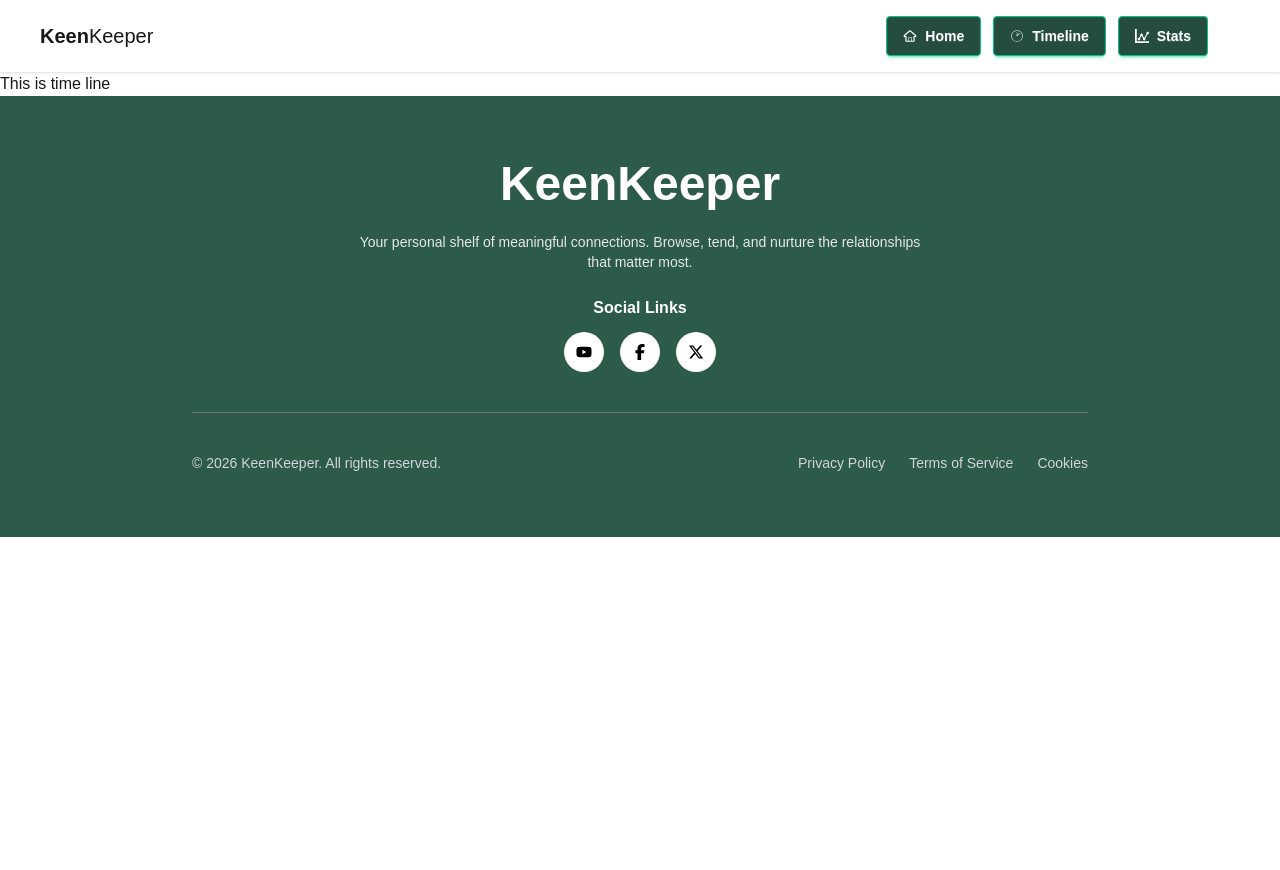
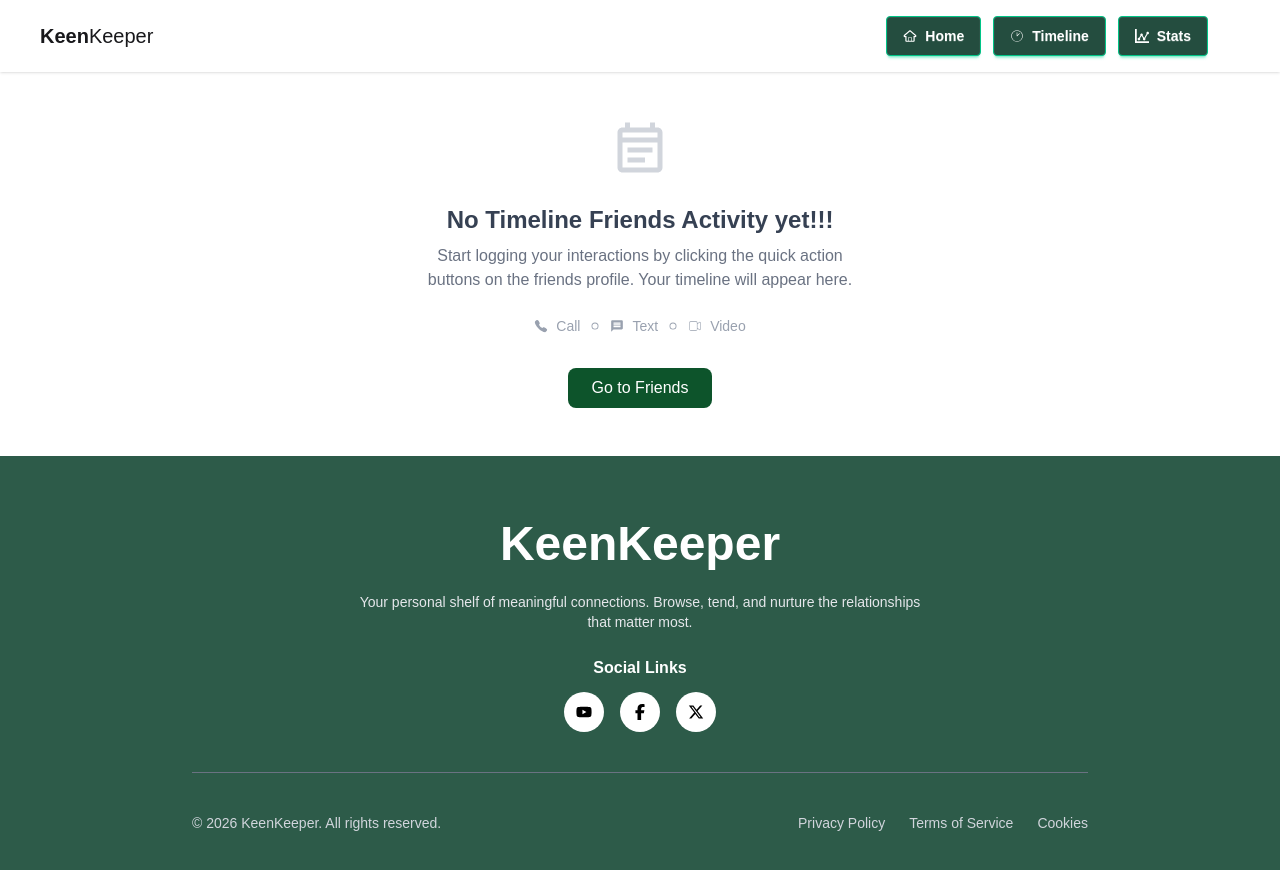
Before and after one commit to Nirjhor07/KeenKeeper-a7, a Next.js app: page /timeline in a window 1280 px wide. Shown: the top 870 px of the page. Before the commit the page ends 800 px from the top, so only its background shows below. Built offline with nearby package versions, Linux system fonts and the light colour scheme; no server answers.

Commit message:
timeline feature added now working on filter items

```diff
--- a/src/app/Components/DataProvider.jsx
+++ b/src/app/Components/DataProvider.jsx
@@ -1,7 +1,7 @@
 "use client";
-import { createContext, useContext } from "react";
+import { createContext, useContext, useState } from "react";
 
-const DataContext = createContext();
+export const DataContext = createContext();
 
 const dataJson = async () => {
   const res = await fetch("https://keen-keeper-a7-black.vercel.app/data.json");
@@ -10,13 +10,15 @@ const dataJson = async () => {
 };
 const dataPromise = dataJson();
 
-const data = {
-  dataPromise,
-};
+const DataProvider = ({ children }) => {
+  const [fActivity, setFActivity] = useState([]);
+  const data = {
+    dataPromise,
+    fActivity,
+    setFActivity,
+  };
 
-const DataProvider = ({ children }) => {
   return <DataContext.Provider value={data}>{children}</DataContext.Provider>;
 };
 
-export { DataContext };
 export default DataProvider;
--- a/src/app/Components/FriendsDetails/FriendDetails.jsx
+++ b/src/app/Components/FriendsDetails/FriendDetails.jsx
@@ -9,7 +9,7 @@ const FriendDetails = ({ id }) => {
   const datas = use(dataPromise);
 
   const details = datas.find((data) => data.id === parseInt(id));
-  console.log(details);
+  // console.log(details);
 
   return (
     <div className=" bg-base-200 p-6 flex justify-center items-center py-10">
--- a/src/app/Components/ProfileDetailsCard/ProfileDetailsCard.jsx
+++ b/src/app/Components/ProfileDetailsCard/ProfileDetailsCard.jsx
@@ -4,11 +4,12 @@ import QuickButton from "../QuickButton/QuickButton";
 import SetCard from "../SetCards/SetCard";
 import { MdMessage } from "react-icons/md";
 import { CiVideoOn } from "react-icons/ci";
-import Link from "next/link";
 import { toast } from "react-toastify";
+import { useContext } from "react";
+import { DataContext } from "../DataProvider";
 
 const ProfileDetailsCard = ({ details }) => {
-  const { days_since_contact, next_due_date, goal, id } = details;
+  const { days_since_contact, next_due_date, goal, name } = details;
 
   // function to format date like figma
   const formatDate = (dateString) => {
@@ -17,8 +18,15 @@ const ProfileDetailsCard = ({ details }) => {
     return date.toLocaleDateString("en-US", options);
   };
 
-  const hadleLinkClick = () => {
-    toast("clicked");
+  // context api calling to use usestate
+  const { fActivity, setFActivity } = useContext(DataContext);
+  // console.log(fActivity)
+
+  // handle btn click and toastify notification
+  const hadleLinkClick = (value, icon) => {
+    const newActivity = { name, value, icon };
+    toast(`${value} with ${name} added to timeline`);
+    setFActivity([...fActivity, newActivity]);
   };
 
   return (
@@ -56,27 +64,24 @@ const ProfileDetailsCard = ({ details }) => {
             </h3>
 
             <div className="grid grid-cols-3 gap-4">
-              <Link
-                onClick={() => hadleLinkClick()}
-                href={`/timeline/${id}`}
+              <div
+                onClick={() => hadleLinkClick("call", <IoCall />)}
                 className="contents"
               >
                 <QuickButton icon={<IoCall />} label="Call" />
-              </Link>
-              <Link
-                onClick={() => hadleLinkClick()}
-                href={`/timeline/${id}`}
+              </div>
+              <div
+                onClick={() => hadleLinkClick("text", <MdMessage />)}
                 className="contents"
               >
                 <QuickButton icon={<MdMessage />} label="Text" />
-              </Link>
-              <Link
-                onClick={() => hadleLinkClick()}
-                href={`/timeline/${id}`}
+              </div>
+              <div
+                onClick={() => hadleLinkClick("video", <CiVideoOn />)}
                 className="contents"
               >
-                <QuickButton id={id} icon={<CiVideoOn />} label="Video" />
-              </Link>
+                <QuickButton icon={<CiVideoOn />} label="Video" />
+              </div>
             </div>
           </div>
         </div>
--- /dev/null
+++ b/src/app/Components/TimeLine/NoTimeContents.jsx
@@ -0,0 +1,41 @@
+import { IoCall } from "react-icons/io5";
+import { MdMessage } from "react-icons/md";
+import { CiVideoOn } from "react-icons/ci";
+
+import { MdOutlineEventNote } from "react-icons/md";
+import { GoDot } from "react-icons/go";
+import Link from "next/link";
+
+const NoTimeContents = () => {
+  return (
+    <div className="flex flex-col items-center justify-center p-12 text-center">
+      <div className="mb-6 text-6xl text-gray-300">
+        <MdOutlineEventNote />
+      </div>
+
+      <h2 className="text-2xl font-bold text-gray-700 mb-2">
+        No Timeline Friends Activity yet!!!
+      </h2>
+
+      <p className="text-gray-500 mb-6 max-w-md">
+        Start logging your interactions by clicking the quick action buttons on the friends profile. Your timeline will appear here.
+      </p>
+
+      <div className="flex gap-2 text-sm text-gray-400 justify-center items-center">
+        <span className=" flex gap-2 justify-center items-center"> <IoCall /> Call</span>
+        <span><GoDot/></span>
+        <span className=" flex gap-2 justify-center items-center"> <MdMessage /> Text</span>
+        <span><GoDot/></span>
+        <span className=" flex gap-2 justify-center items-center"> <CiVideoOn /> Video</span>
+      </div>
+
+     <Link href='/'>
+      <button className="mt-8 px-6 py-2 bg-green-900 text-white rounded-lg hover:bg-green-800 transition">
+        Go to Friends
+      </button>
+     </Link>
+    </div>
+  );
+};
+
+export default NoTimeContents;
--- /dev/null
+++ b/src/app/Components/TimeLine/TcontentsCard.jsx
@@ -0,0 +1,30 @@
+import { FaHandshake } from "react-icons/fa6";
+
+
+const TcontentsCard = ({fCard, filteredActivity}) => {
+      const { icon, name, value } = fCard;
+    return (
+      <div>
+          {/* Timeline Card */}
+      <div className="bg-white border border-gray-200 rounded-lg px-5 py-4 flex items-start gap-4 shadow-sm max-w-2xl">
+        {/* Icon */}
+        <div className="bg-yellow-100 text-yellow-500 p-2 rounded-full">
+          {icon}
+        </div>
+
+        {/* Content */}
+        <div>
+          <p className="text-gray-800 text-sm">
+            <span className="font-medium">{value}</span>{" "}
+            <span className="text-gray-500">with {name}</span>
+          </p>
+          <p className="text-gray-400 text-xs mt-1">
+            March 29, 2026
+          </p>
+        </div>
+      </div>
+      </div>
+    );
+};
+
+export default TcontentsCard;
--- /dev/null
+++ b/src/app/Components/TimeLine/TimeLine.jsx
@@ -0,0 +1,23 @@
+"use client";
+import { useContext } from "react";
+import { DataContext } from "../DataProvider";
+import NoTimeContents from "./NoTimeContents";
+import TimeLineContents from "./TimeLineContents";
+
+const TimeLine = () => {
+  // context api calling to use usestate
+  const { fActivity } = useContext(DataContext);
+  //   console.log(fActivity);
+
+  return (
+    <div>
+      {fActivity.length === 0 ? (
+        <NoTimeContents />
+      ) : (
+        <TimeLineContents fActivity={fActivity} />
+      )}
+    </div>
+  );
+};
+
+export default TimeLine;
--- /dev/null
+++ b/src/app/Components/TimeLine/TimeLineContents.jsx
@@ -0,0 +1,47 @@
+import { IoChevronDown } from "react-icons/io5";
+import TcontentsCard from "./TcontentsCard";
+import { BiArrowFromLeft } from "react-icons/bi";
+import { useState } from "react";
+
+const TimeLineContents = ({ fActivity }) => {
+  const { value } = fActivity;
+  //function for filter activities useState
+  const [filteredActivity, setFilteredActivity] = useState('');
+
+
+  return (
+    <div className="min-h-screen bg-base-200 px-6 py-8 mx-auto container">
+      {/* Title */}
+      <h1 className="text-3xl font-semibold text-gray-800 mb-6">Timeline</h1>
+
+      {/* Filter */}
+      <div className="dropdown dropdown-right dropdown-end mb-6">
+        <div tabIndex={0} role="button" className="btn m-1">
+          Click to Filter Timeline <BiArrowFromLeft />
+        </div>
+        <ul
+          tabIndex="-1"
+          className="dropdown-content menu bg-base-100 rounded-box z-1 w-52 p-2 shadow-sm"
+        >
+          <li>
+            <button onClick={() => setFilteredActivity("call")}>call</button>
+          </li>
+          <li>
+            <button onClick={() => setFilteredActivity("text")}>text</button>
+          </li>
+          <li>
+            <button onClick={() => setFilteredActivity("Video")}>Video</button>
+          </li>
+        </ul>
+      </div>
+
+      <div className="space-y-4">
+        {fActivity.map((fCard, index) => (
+          <TcontentsCard key={index} fCard={fCard} filteredActivity={filteredActivity}></TcontentsCard>
+        ))}
+      </div>
+    </div>
+  );
+};
+
+export default TimeLineContents;
--- a/src/app/timeline/page.jsx
+++ b/src/app/timeline/page.jsx
@@ -1,12 +1,13 @@
+import TimeLine from "../Components/TimeLine/TimeLine";
 
 export const metadata = {
-    title: 'Timeline'
-}
+  title: "Timeline",
+};
 
 const TimeLinePage = () => {
   return (
     <div>
-      <p>This is time line</p>
+      <TimeLine></TimeLine>
     </div>
   );
 };
```
